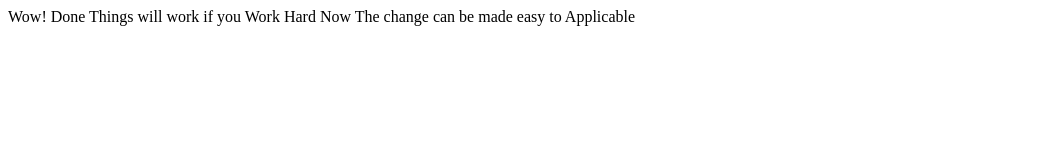
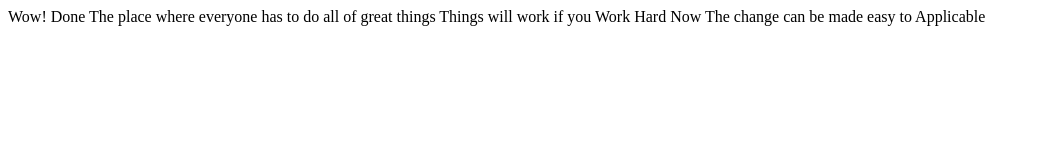
Before and after one commit to SarbSingh34/Project-3, a plain HTML site: page index.html in a window 1280 px wide. Shown: the whole page, without its empty margins (0-1039 px from the left). Drawn offline with Linux system fonts and the light colour scheme.

Commit message:
Update index.html

```diff
--- a/index.html
+++ b/index.html
@@ -9,7 +9,9 @@
 <body>
        Wow!
        Done
+    The place where everyone has to do all of great things
     Things will work if you Work Hard
     Now The change can be made easy to Applicable
+
 </body>
 </html>
```
